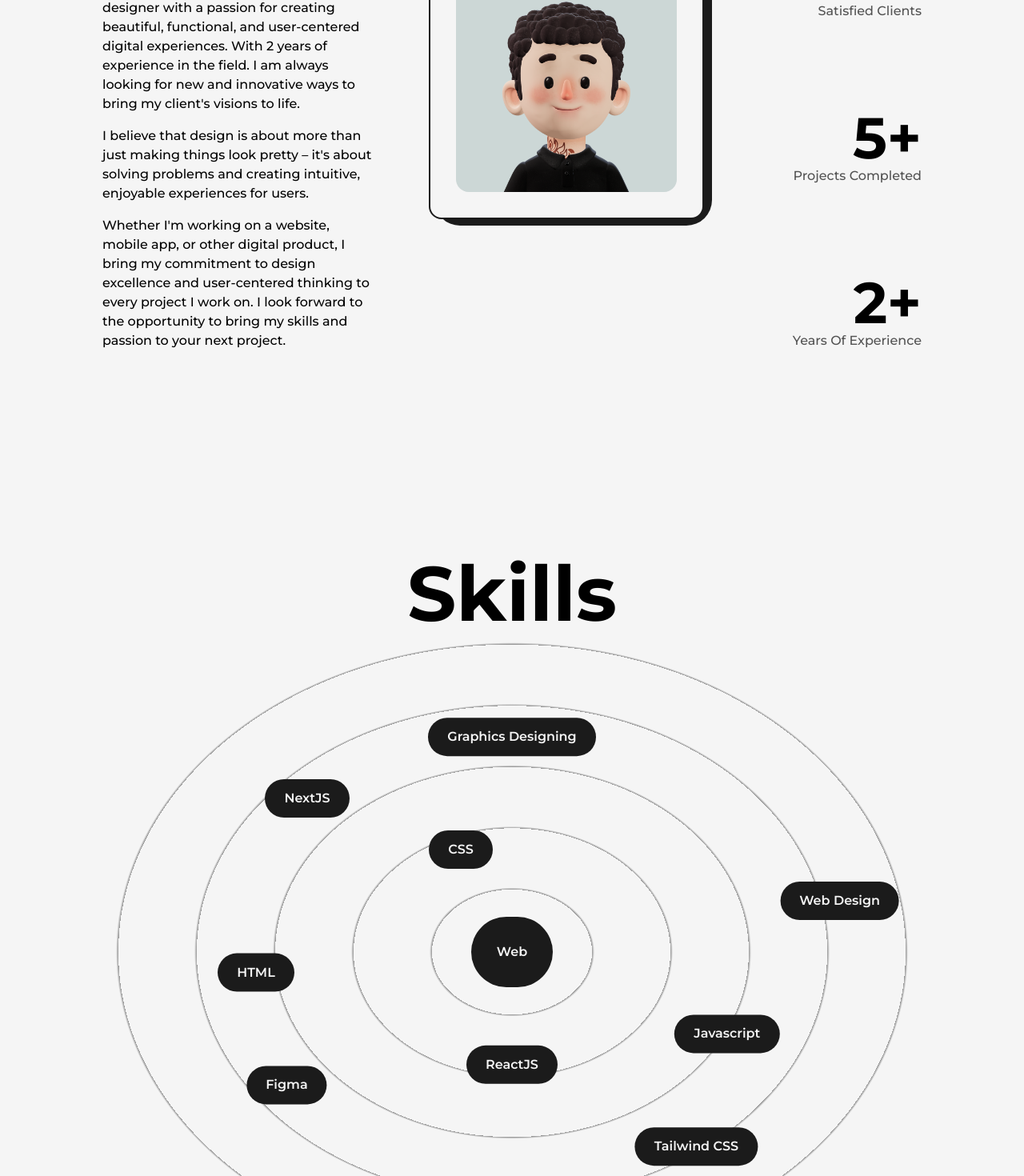
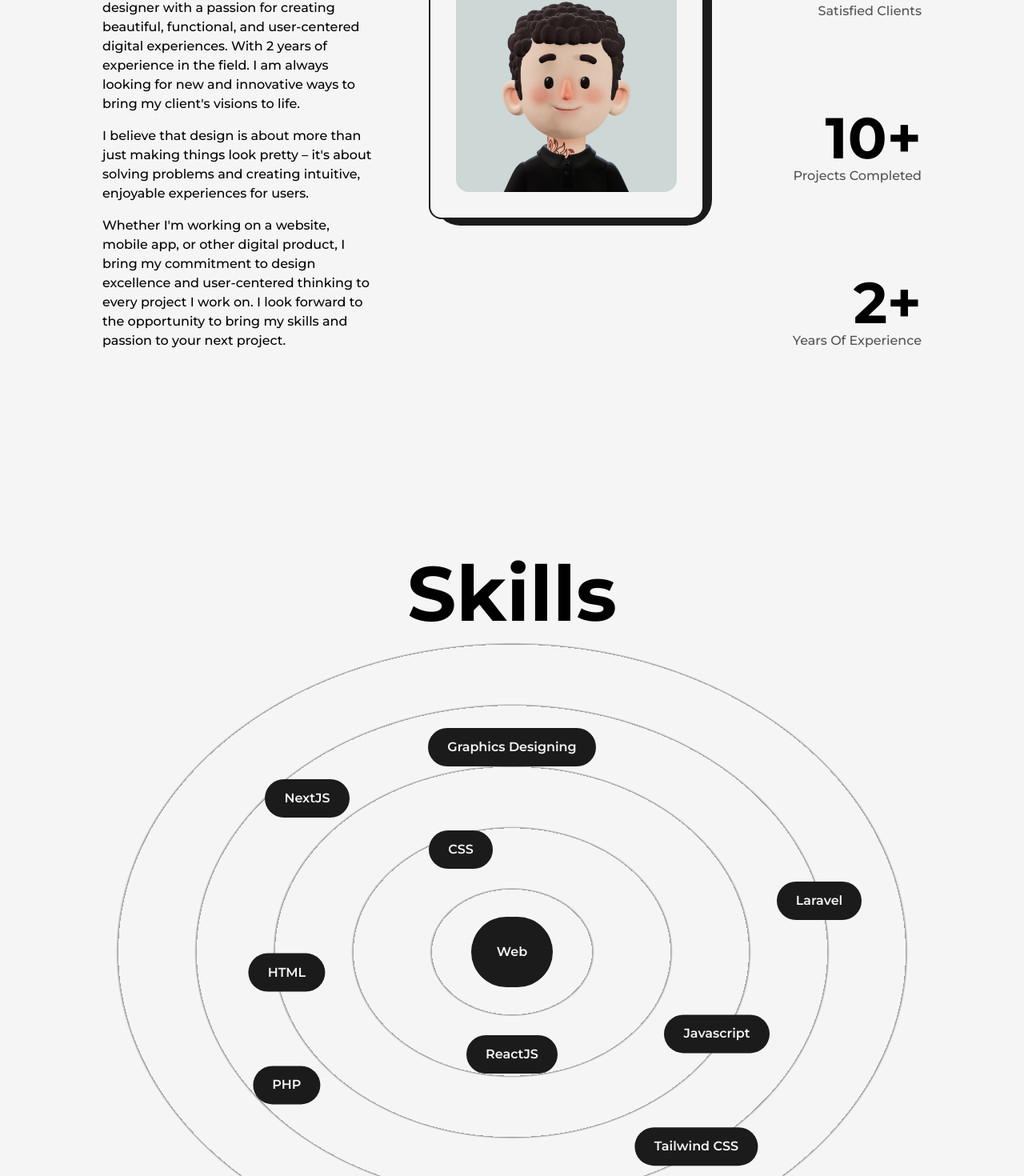
Before and after one commit to Chipsii/portfolio, a Next.js app: page /about in a window 1280 px wide. Shown: the part 478-1948 px from the top of the page at 80% size. Built offline with nearby package versions, Linux system fonts and the light colour scheme.

Commit message:
feat: add Airtap project and update coursework and experience details

```diff
--- a/src/components/Education.js
+++ b/src/components/Education.js
@@ -61,7 +61,7 @@ md:w-[2px] md:left-[30px] xs:left-[20px]
                     />
 
                     <Details
-                    type="In Real Life Coursework"
+                    type="Online Coursework"
                     time="2021-2023"
                     place="London App Brewery"
                     info="Completed coursework in adeep learning, developing a new neural network architecture for natural
--- a/src/components/Experience.js
+++ b/src/components/Experience.js
@@ -75,11 +75,11 @@ const Experience = () => {
           />
 
           <Details
-            position="Front-end Web Developer"
+            position="Full-Stack Developer"
             company="Techynaf"
             companyLink="https://techynaf.com/"
             time="2023-Present"
-            address="London, UK"
+            address="Toronto, Canada"
             work="Created engaging and responsive website designs with that increased website traffic.
                     Streamlined CSS styling process with Sass to reduce production time."
           />
--- a/src/components/Skills.js
+++ b/src/components/Skills.js
@@ -35,13 +35,13 @@ const Skills = () => {
           Web
         </motion.div>
 
-        <Skill name="HTML" x="-25vw" y="2vw" />
-        <Skill name="Javascript" x="21vw" y="8vw" />
-        <Skill name="ReactJS" x="0vw" y="11vw" />
+        <Skill name="HTML" x="-22vw" y="2vw" />
+        <Skill name="Javascript" x="20vw" y="8vw" />
+        <Skill name="ReactJS" x="0vw" y="10vw" />
         <Skill name="NextJS" x="-20vw" y="-15vw" />
-        <Skill name="Web Design" x="32vw" y="-5vw" />
-        <Skill name="Graphics Designing" x="0vw" y="-21vw" />
-        <Skill name="Figma" x="-22vw" y="13vw" />
+        <Skill name="Laravel" x="30vw" y="-5vw" />
+        <Skill name="Graphics Designing" x="0vw" y="-20vw" />
+        <Skill name="PHP" x="-22vw" y="13vw" />
         <Skill name="CSS" x="-5vw" y="-10vw" />
         <Skill name="Tailwind CSS" x="18vw" y="19vw" />
       </div>
--- a/src/pages/about.js
+++ b/src/pages/about.js
@@ -89,7 +89,7 @@ const about = () => {
             <div className="col-span-2 flex flex-col items-end justify-between xl:col-span-8 xl:flex-row xl:items-center md:order-3">
               <div className="flex flex-col items-end justify-center xl:items-center">
                 <span className="inline-block text-7xl font-bold md:text-6xl sm:text-5xl xs:text-4xl">
-                  <AnimatedNumbers value={10} />+
+                  <AnimatedNumbers value={100} />+
                 </span>
                 <h2 className="text-x1 font-medium capitalize text-dark/75 dark:text-light/75 xl:text-center md:text-lg sm:text-base xs:text-sm">
                   satisfied clients
@@ -98,7 +98,7 @@ const about = () => {
 
               <div className="flex flex-col items-end justify-center xl:items-center">
                 <span className="inline-block text-7xl font-bold md:text-6xl sm:text-5xl xs:text-4xl">
-                  <AnimatedNumbers value={5} />+
+                  <AnimatedNumbers value={10} />+
                 </span>
                 <h2 className="text-x1 font-medium capitalize text-dark/75  dark:text-light/75 xl:text-center md:text-lg sm:text-base xs:text-sm">
                   projects completed
--- a/src/pages/projects.js
+++ b/src/pages/projects.js
@@ -13,6 +13,7 @@ import carShowcase from "../../public/images/projects/carShowcase.jpg";
 import procurementing from "../../public/images/projects/procurementing.jpg";
 import backstage from "../../public/images/projects/backstage.jpg";
 import basicdept from "../../public/images/projects/basicdept.jpg";
+import airtap from "../../public/images/projects/airtap.png";
 import { motion } from "framer-motion";
 import TransitionEffect from "@/components/TransitionEffect";
 
@@ -157,7 +158,7 @@ const projects = () => {
                 img={mudslanger}
                 summary="Mudslangers is an online platform that sells online tickets for different events help by the organization"
                 link="https://www.mudslangers.com/"
-                github="https://github.com/jubaedprince/mudslangers-frontend"
+                github="https://www.mudslangers.com/"
                 type="Business Project"
               />
             </div>
@@ -193,13 +194,13 @@ const projects = () => {
               />
             </div>
             <div className="col-span-12">
-              <FeaturedProject
-                title="Ableton-Clone"
-                img={project2}
-                summary="Ableton clone is a platform that offers services related to music production. Ableton was founded in 1999 and released the first version of Live in 2001. Our products are used by a community of dedicated musicians, sound designers, and artists from across the world."
-                link="https://ableton-clone-pi.vercel.app/"
-                github="https://github.com/Chipsii/ableton-clone"
-                type="Side Project"
+            <FeaturedProject
+                title="Airtap"
+                img={airtap}
+                summary="Airtap is a no-code wallet for Google and Apple, with POS and SaaS in-wallet solutions and API solutions, simplifying customer experience with wallet integrations."
+                link="https://airtap.app/"
+                github="https://airtap.app/"
+                type="Digital Wallet"
               />
             </div>
             <div className="col-span-6 sm:col-span-12">
@@ -223,6 +224,16 @@ const projects = () => {
                 type="Side Project"
               />
             </div>
+            <div className="col-span-6 sm:col-span-12">
+              <Project
+                title="Ableton-Clone"
+                img={project2}
+                summary="Ableton clone is a platform that offers services related to music production. Ableton was founded in 1999 and released the first version of Live in 2001. Our products are used by a community of dedicated musicians, sound designers, and artists from across the world."
+                link="https://ableton-clone-pi.vercel.app/"
+                github="https://github.com/Chipsii/ableton-clone"
+                type="Side Project"
+              />
+            </div>
           </div>
         </Layout>
       </main>
```
Also changed, not shown: public/images/projects/airtap.png (added), 1 other file (tests, documents, lock files or other folders).
